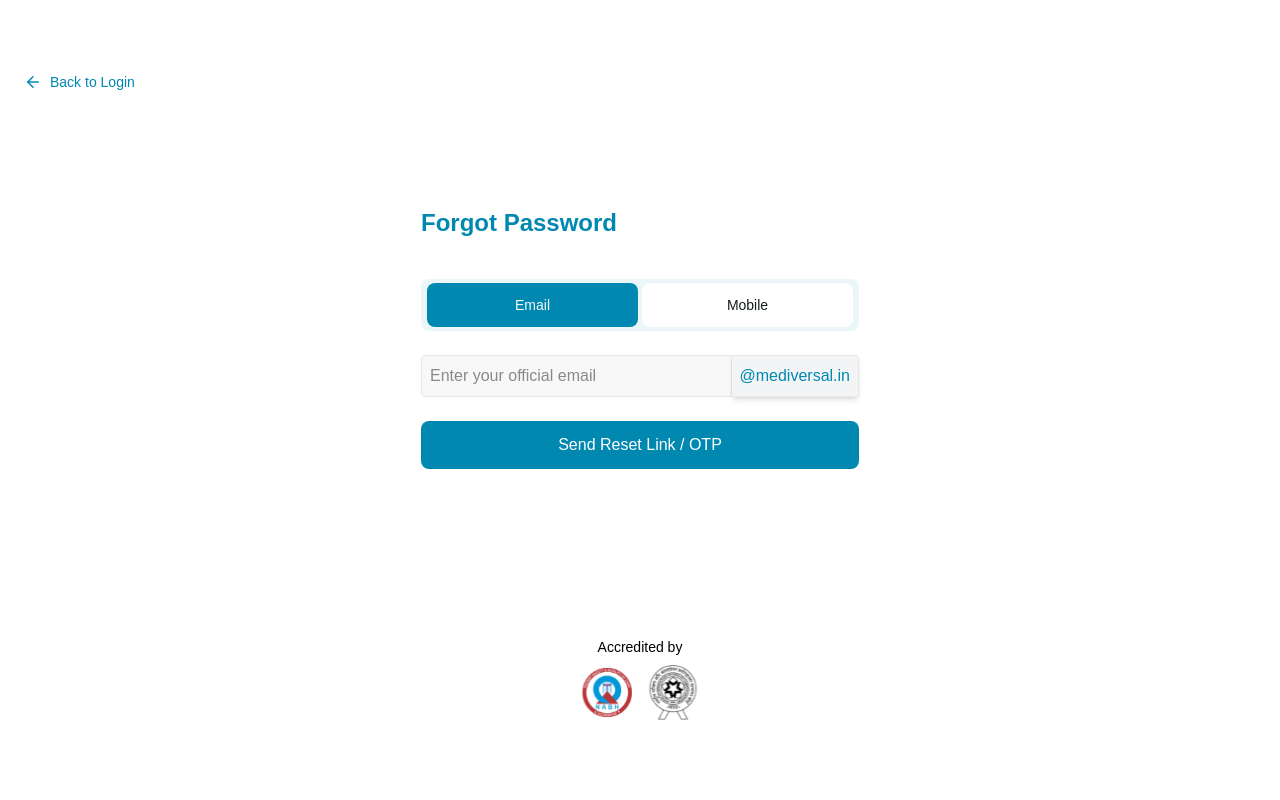
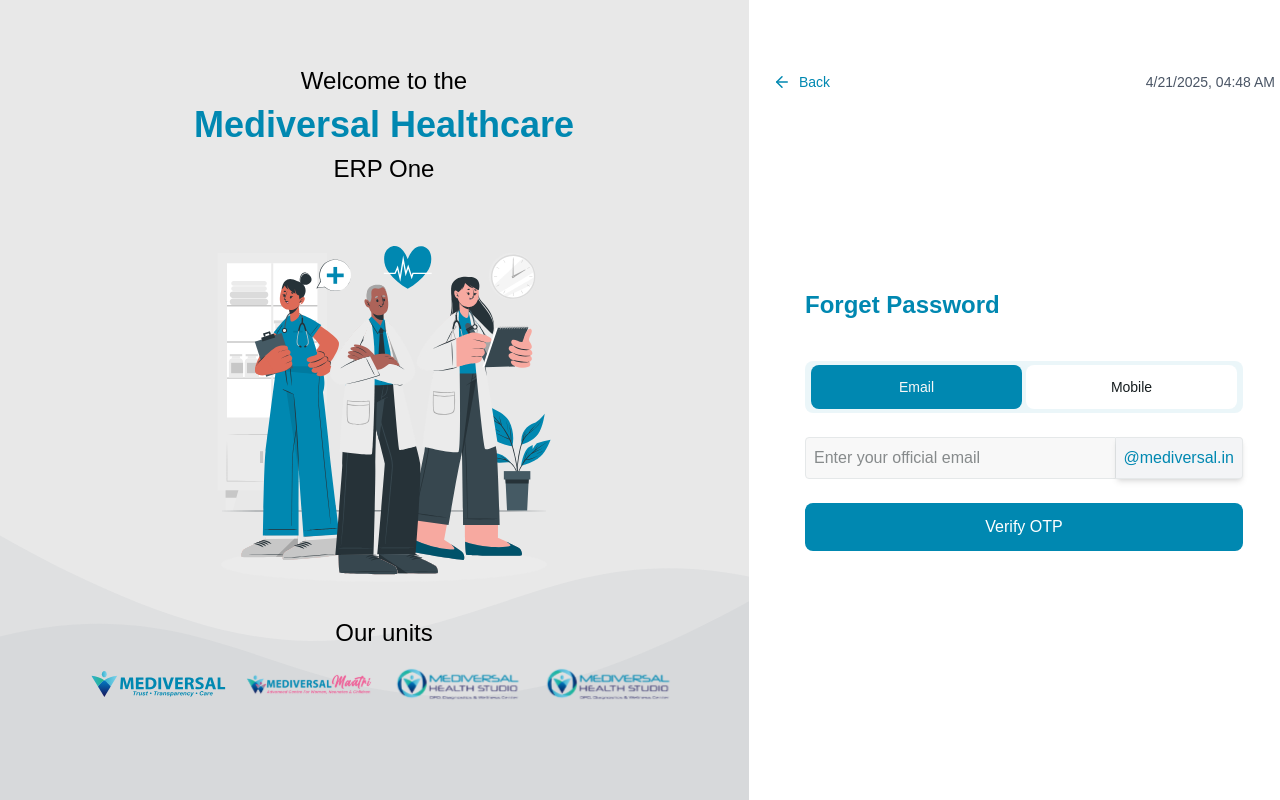
Before and after one commit to Pritamsaha007/mediversal_erp_frontend, a Next.js app: page /forget-password in a window 1280 px wide. Built offline with nearby package versions, Linux system fonts and the light colour scheme.

Commit message:
feat: Refactor ForgetPasswordPage and implement ForgetPasswordComponent with OTP functionality

```diff
--- /dev/null
+++ b/src/app/components/auth/ForgetPasswordForm.tsx
@@ -0,0 +1,207 @@
+"use client";
+import React, { useState, useEffect } from "react";
+import { ArrowLeft } from "lucide-react";
+import LoginToggle from "../ui/Toggle";
+import { useRouter } from "next/navigation";
+
+export default function ForgetPasswordComponent() {
+  const [currentDateTime, setCurrentDateTime] = useState<string>("");
+  const [showOtpInput, setShowOtpInput] = useState(false);
+  const [otp, setOtp] = useState<string[]>(["", "", "", "", "", ""]);
+  const [loginMethod, setLoginMethod] = useState<string>("email");
+  const [formData, setFormData] = useState({
+    email: "",
+    mobile: "",
+  });
+
+  const router = useRouter();
+
+  useEffect(() => {
+    const updateDateTime = () => {
+      const now = new Date();
+      const options: Intl.DateTimeFormatOptions = {
+        day: "numeric",
+        month: "numeric",
+        year: "numeric",
+        hour: "2-digit",
+        minute: "2-digit",
+      };
+      setCurrentDateTime(now.toLocaleDateString("en-US", options));
+    };
+
+    updateDateTime();
+    const interval = setInterval(updateDateTime, 100);
+    return () => clearInterval(interval);
+  }, []);
+
+  const loginOptions = [
+    { id: "email", label: "Email" },
+    { id: "mobile", label: "Mobile" },
+  ];
+
+  const handleLoginToggle = (selectedId: string) => {
+    setLoginMethod(selectedId);
+  };
+  const handleOtpChange = (value: string, index: number) => {
+    if (/^\d*$/.test(value)) {
+      const newOtp = [...otp];
+
+      // If pasted string
+      if (value.length > 1) {
+        const values = value.split("").slice(0, 6);
+        values.forEach((digit, idx) => {
+          if (index + idx < 6) newOtp[index + idx] = digit;
+        });
+        setOtp(newOtp);
+
+        // Focus next empty input
+        const nextIndex = Math.min(index + values.length, 5);
+        const nextInput = document.getElementById(`otp-${nextIndex}`);
+        if (nextInput) (nextInput as HTMLInputElement).focus();
+      } else {
+        newOtp[index] = value;
+        setOtp(newOtp);
+
+        // Move to next box if not last
+        if (value && index < 5) {
+          const nextInput = document.getElementById(`otp-${index + 1}`);
+          if (nextInput) (nextInput as HTMLInputElement).focus();
+        }
+      }
+    }
+  };
+
+  const handleSubmit = (e: React.FormEvent) => {
+    e.preventDefault();
+    console.log("Forget Password submit:", formData);
+
+    // Simulate sending OTP
+    setShowOtpInput(true);
+  };
+
+  const handleOtpKeyDown = (
+    e: React.KeyboardEvent<HTMLInputElement>,
+    index: number
+  ) => {
+    if (e.key === "Backspace") {
+      e.preventDefault();
+      const newOtp = [...otp];
+      if (otp[index] === "") {
+        if (index > 0) {
+          newOtp[index - 1] = "";
+          setOtp(newOtp);
+          const prevInput = document.getElementById(`otp-${index - 1}`);
+          if (prevInput) (prevInput as HTMLInputElement).focus();
+        }
+      } else {
+        newOtp[index] = "";
+        setOtp(newOtp);
+      }
+    }
+  };
+
+  const handleInputChange = (e: React.ChangeEvent<HTMLInputElement>) => {
+    const { name, value } = e.target;
+    setFormData((prev) => ({ ...prev, [name]: value }));
+  };
+
+  return (
+    <div className="relative min-h-screen bg-white flex flex-col justify-between">
+      {/* Top Date & Time */}
+      <div className="absolute top-4 left-6 right-6 flex justify-between items-center text-sm text-gray-600 pt-14">
+        <button
+          type="button"
+          className="flex items-center text-[#0088B1] font-medium"
+          onClick={() => router.back()}
+        >
+          <ArrowLeft className="mr-2" size={18} />
+          Back
+        </button>
+        <div>{currentDateTime}</div>
+      </div>
+
+      {/* Center Card */}
+      <div className="flex justify-center items-center flex-1 mt-16">
+        <div className="bg-white w-[550px] p-14 rounded">
+          <h1 className="text-[#0088B1] text-2xl font-bold text-left mb-10">
+            Forget Password
+          </h1>
+
+          {/* Toggle */}
+          <div className="mb-6 w-full">
+            <LoginToggle
+              options={loginOptions}
+              defaultSelected="email"
+              onToggle={handleLoginToggle}
+            />
+          </div>
+
+          <form onSubmit={handleSubmit}>
+            {/* Email or Mobile Input */}
+            {loginMethod === "email" ? (
+              <div className="mb-6">
+                <div className="flex">
+                  <input
+                    type="text"
+                    id="email"
+                    name="email"
+                    value={formData.email}
+                    onChange={handleInputChange}
+                    className="w-full p-2 border border-[#E5E8E9] rounded-l focus:outline-none focus:border-[#0088B1] bg-[#F8F8F8] text-[#161D1F]"
+                    placeholder="Enter your official email"
+                  />
+                  <span className="bg-gray-100 text-[#0088B1] p-2 border border-[#E5E8E9] border-l-0 rounded-r shadow-md">
+                    @mediversal.in
+                  </span>
+                </div>
+              </div>
+            ) : (
+              <div className="mb-6">
+                <div className="flex">
+                  <div className="flex items-center px-3 py-2 bg-gray-50 text-[#0088B1] font-medium border border-[#E5E8E9] border-r-0">
+                    +91
+                  </div>
+                  <input
+                    type="tel"
+                    id="mobile"
+                    name="mobile"
+                    value={formData.mobile}
+                    onChange={handleInputChange}
+                    className="w-full p-2 border border-[#E5E8E9] border-l-0 rounded-r focus:outline-none focus:border-[#0088B1] bg-[#F8F8F8] text-[#161D1F]"
+                    placeholder="Enter your mobile number"
+                  />
+                </div>
+              </div>
+            )}
+            {showOtpInput && (
+              <div className="flex justify-between  mb-4">
+                {otp.map((value, index) => (
+                  <input
+                    key={index}
+                    id={`otp-${index}`}
+                    type="text"
+                    maxLength={6}
+                    value={value}
+                    onChange={(e) => handleOtpChange(e.target.value, index)}
+                    onKeyDown={(e) => handleOtpKeyDown(e, index)}
+                    className="w-12 h-12 border border-[#D1D1D1] rounded text-center text-lg focus:outline-none focus:border-[#0088B1] text-[#B3B3B3]"
+                  />
+                ))}
+              </div>
+            )}
+
+            {/* Submit Button */}
+            <div className="mb-6">
+              <button
+                type="submit"
+                className="w-full bg-[#0088B1] text-white py-3 px-4 rounded-lg hover:bg-[#006d8f] transition-colors"
+              >
+                Verify OTP
+              </button>
+            </div>
+          </form>
+        </div>
+      </div>
+    </div>
+  );
+}
--- a/src/app/forget-password/page.tsx
+++ b/src/app/forget-password/page.tsx
@@ -1,117 +1,98 @@
-"use client";
-import React, { useState, useEffect } from "react";
-import { ArrowLeft } from "lucide-react";
-import LoginToggle from "../components/ui/Toggle";
-import { useRouter } from "next/navigation";
+import ForgetPasswordComponent from "@/app/components/auth/ForgetPasswordForm";
+import React from "react";
+import Image from "next/image";
+import MainImg from "../auth/assests/svgs/Doctors-cuate 1.svg";
+import MainMediversalLogo from "../auth/assests/svgs/Mediversal FLogo - Color 1.svg";
+import MediversaLMaatriLogo from "../auth/assests/svgs/Mediversal Maatri.svg";
+import MediversalHealthStudio1 from "../auth/assests/svgs/Mediversal Health Studio.svg";
+import Vector1 from "../auth/assests/svgs/Vector 1.svg";
+import Vector2 from "../auth/assests/svgs/Vector 2.svg";
 
-export default function ForgetPasswordComponent() {
-  const [loginMethod, setLoginMethod] = useState<string>("email");
-  const [inputValue, setInputValue] = useState<string>("");
-  const router = useRouter();
+export default function ForgetPasswordPage() {
+  return (
+    <div className="w-screen h-screen bg-[#E8E8E8] flex flex-col lg:flex-row">
+      <div className="w-full lg:w-3/5 flex flex-col items-center justify-center text-center p-4 lg:p-8 relative overflow-hidden">
+        <h3 className="text-lg sm:text-xl lg:text-2xl mb-2 text-black z-10">
+          Welcome to the
+        </h3>
+        <h1 className="text-xl sm:text-2xl lg:text-4xl font-bold mb-2 text-[#0088B1]">
+          Mediversal Healthcare
+        </h1>
+        <h3 className="text-lg sm:text-xl lg:text-2xl mb-4 text-black z-10">
+          ERP One
+        </h3>
 
-  const loginOptions = [
-    { id: "email", label: "Email" },
-    { id: "mobile", label: "Mobile" },
-  ];
-
-  const handleLoginToggle = (selectedId: string) => {
-    setLoginMethod(selectedId);
-    setInputValue("");
-  };
-
-  const handleInputChange = (e: React.ChangeEvent<HTMLInputElement>) => {
-    setInputValue(e.target.value);
-  };
-
-  const handleSubmit = (e: React.FormEvent) => {
-    e.preventDefault();
-    console.log("Forget Password Request for:", {
-      type: loginMethod,
-      value: inputValue,
-    });
-  };
-
-  return (
-    <div className="relative min-h-screen bg-white flex flex-col justify-between">
-      {/* Top Back Button */}
-      <div className="absolute top-4 left-6 right-6 flex justify-between items-center text-sm text-gray-600 pt-14">
-        <button
-          type="button"
-          className="flex items-center text-[#0088B1] font-medium"
-          onClick={() => router.push("/login")}
-        >
-          <ArrowLeft className="mr-2" size={18} />
-          Back to Login
-        </button>
-      </div>
-
-      {/* Center Card */}
-      <div className="flex justify-center items-center flex-1 mt-16">
-        <div className="bg-white w-[550px] p-14 rounded">
-          <h1 className="text-[#0088B1] text-2xl font-bold text-left mb-10">
-            Forgot Password
-          </h1>
-
-          <div className="mb-6 w-full">
-            <LoginToggle
-              options={loginOptions}
-              defaultSelected="email"
-              onToggle={handleLoginToggle}
+        <div className="w-full max-w-md lg:max-w-lg z-10 my-4">
+          <Image
+            src={MainImg}
+            alt="Doctor Illustration"
+            width={400}
+            height={400}
+            className="w-full max-w-sm mx-auto"
           />
         </div>
 
-          <form onSubmit={handleSubmit}>
-            <div className="mb-6">
-              <div className="flex">
-                {loginMethod === "email" ? (
-                  <>
-                    <input
-                      type="text"
-                      value={inputValue}
-                      onChange={handleInputChange}
-                      className="w-full p-2 border border-[#E5E8E9] rounded-l focus:outline-none focus:border-[#0088B1] bg-[#F8F8F8] text-[#161D1F]"
-                      placeholder="Enter your official email"
+        <h3 className="text-lg lg:text-2xl mb-4 text-black z-10">Our units</h3>
+        <div className="flex flex-wrap justify-center items-center gap-4 px-4 z-10 mb-8">
+          <div className="w-1/5 max-w-xs">
+            <Image
+              src={MainMediversalLogo}
+              alt="Mediversal Logo"
+              width={100}
+              height={100}
+              className="w-full"
             />
-                    <span className="bg-gray-100 text-[#0088B1] p-2 border border-[#E5E8E9] border-l-0 rounded-r shadow-md">
-                      @mediversal.in
-                    </span>
-                  </>
-                ) : (
-                  <>
-                    <div className="flex items-center px-3 py-2 bg-gray-50 text-[#0088B1] font-medium border border-[#E5E8E9] border-r-0">
-                      +91
           </div>
-                    <input
-                      type="tel"
-                      value={inputValue}
-                      onChange={handleInputChange}
-                      className="w-full p-2 border border-[#E5E8E9] border-l-0 rounded-r focus:outline-none focus:border-[#0088B1] bg-[#F8F8F8] text-[#161D1F]"
-                      placeholder="Enter your mobile number"
+          <div className="w-1/5 max-w-xs">
+            <Image
+              src={MediversaLMaatriLogo}
+              alt="Mediversal Maatri Logo"
+              width={100}
+              height={100}
+              className="w-full"
             />
-                  </>
-                )}
+          </div>
+          <div className="w-1/5 max-w-xs">
+            <Image
+              src={MediversalHealthStudio1}
+              alt="Mediversal Health Studio"
+              width={100}
+              height={100}
+              className="w-full"
+            />
+          </div>
+          <div className="w-1/5 max-w-xs">
+            <Image
+              src={MediversalHealthStudio1}
+              alt="Mediversal Health Studio"
+              width={100}
+              height={100}
+              className="w-full"
+            />
           </div>
         </div>
 
-            <div className="mb-6">
-              <button
-                type="submit"
-                className="w-full bg-[#0088B1] text-white py-3 px-4 rounded-lg hover:bg-[#006d8f] transition-colors"
-              >
-                Send Reset Link / OTP
-              </button>
+        <div className="absolute bottom-0 left-0 w-full">
+          <Image
+            src={Vector1}
+            alt="Vector 1"
+            width={1500}
+            height={250}
+            className="w-full h-32 sm:h-48 lg:h-64 object-cover"
+          />
         </div>
-          </form>
+        <div className="absolute bottom-0 left-0 w-full">
+          <Image
+            src={Vector2}
+            alt="Vector 2"
+            width={1500}
+            height={320}
+            className="w-full h-40 sm:h-56 lg:h-80 object-cover"
+          />
         </div>
       </div>
-
-      {/* Bottom Accreditation */}
-      <div className="text-center mb-20">
-        <p className="text-sm text-[#000000] mb-2">Accredited by</p>
-        <div className="flex justify-center gap-4">
-          <img src="/image/NABH.svg" alt="NABH" width={50} height={50} />
-          <img src="/image/NABL.svg" alt="NABL" width={50} height={50} />
-        </div>
+      <div className="w-full lg:w-2/5 flex items-center justify-center p-4 lg:p-8 bg-[#FFFFFF] border-l-0 rounded-l-4xl">
+        <ForgetPasswordComponent />{" "}
       </div>
     </div>
   );
```
Lines whose indentation alone changed are shown as unchanged.
